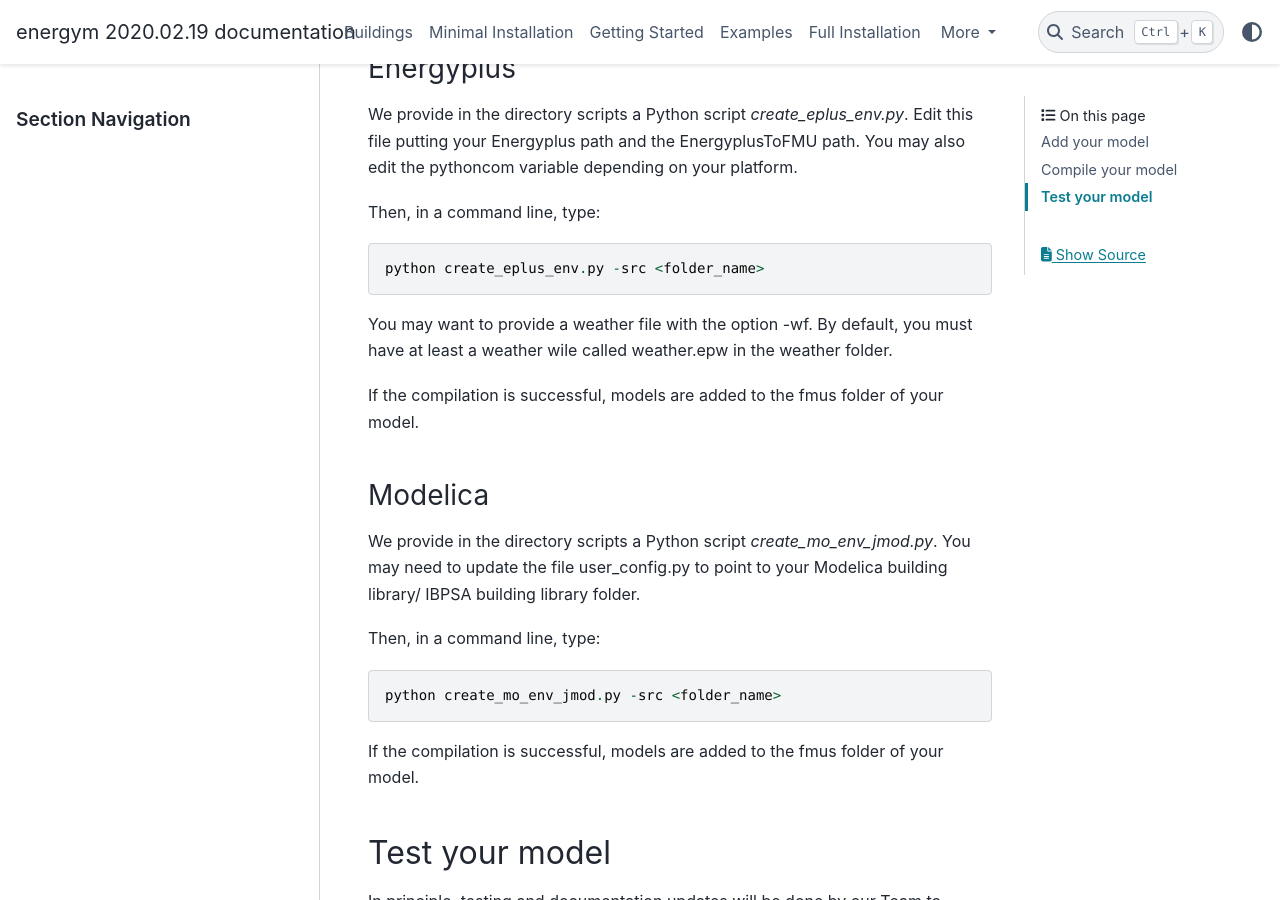
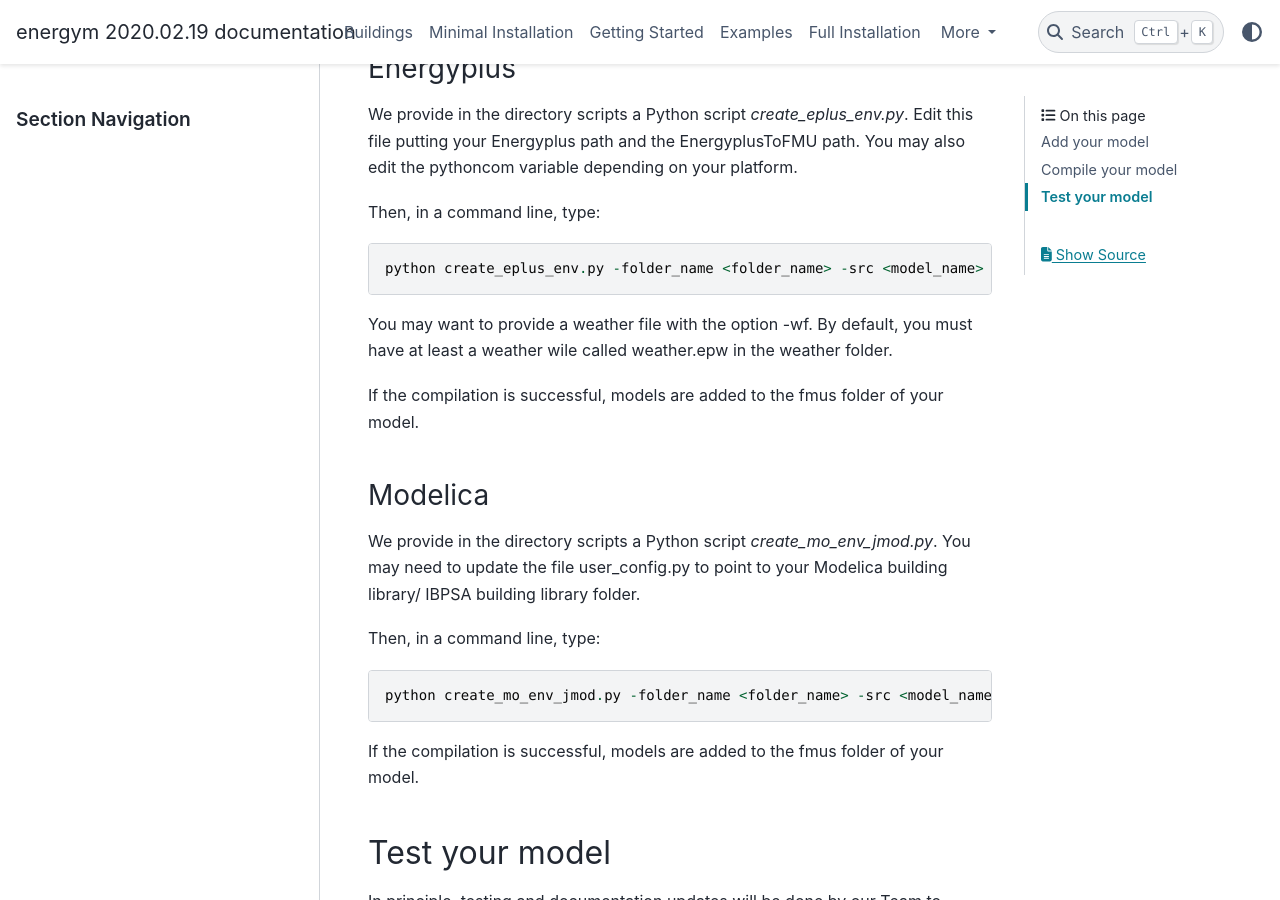
Before and after one commit to bsl546/energym, a Sphinx documentation site: the page built from docs/sources/add_model.rst, in a window 1280 px wide and 900 px high, scrolled down 686 px. Built offline with Sphinx 7.4.7 and the PyData theme 0.15.4, drawn with Linux system fonts in a browser that asks for light colours; pages that are not in the unit, such as notebooks, are missing from menus; the version number is read from the project's files by our own code.

Commit message:
corrected script commands to add model

```diff
--- a/docs/sources/add_model.rst
+++ b/docs/sources/add_model.rst
@@ -31,7 +31,7 @@ edit the pythoncom variable depending on your platform.
 
 Then, in a command line, type::
 
-    python create_eplus_env.py -src <folder_name>
+    python create_eplus_env.py -folder_name <folder_name> -src <model_name>
 
 
 You may want to provide a weather file with the option -wf. By default, you must have at least a weather wile called weather.epw in the weather folder.
@@ -47,7 +47,7 @@ We provide in the directory scripts a Python script *create_mo_env_jmod.py*. You
 
 Then, in a command line, type::
 
-    python create_mo_env_jmod.py -src <folder_name>
+    python create_mo_env_jmod.py -folder_name <folder_name> -src <model_name>
 
 If the compilation is successful, models are added to the fmus folder of your model.
 
```
